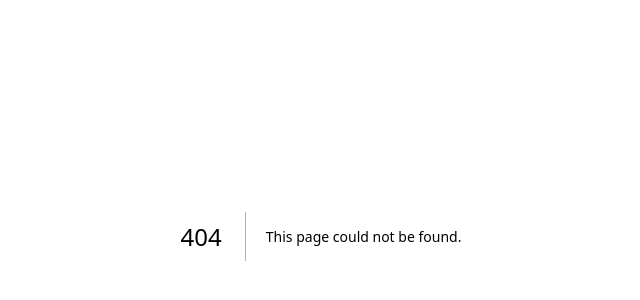
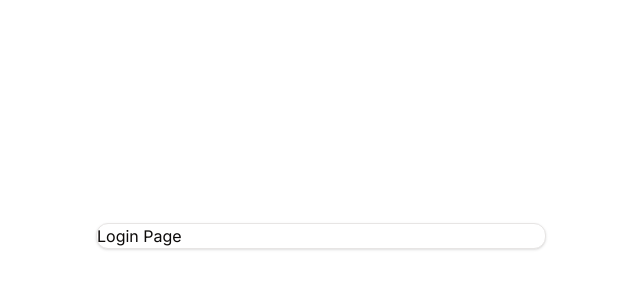
Before and after one commit to nakshatraraghav/discourse, a Next.js app: page /login in a window 1280 px wide. Before the commit this address had no page. Shown: the part 164-464 px from the top of the page, without its empty margins (319-959 px from the left). Built offline with nearby package versions, Linux system fonts and the light colour scheme.

Commit message:
(ui): authentication pages layout

```diff
--- /dev/null
+++ b/src/app/(auth)/layout.tsx
@@ -0,0 +1,12 @@
+import { Card } from "@/components/ui/card";
+import { PropsWithChildren } from "react";
+
+export default function AuthLayout({ children }: PropsWithChildren) {
+  return (
+    <div className="h-screen w-screen flex justify-center items-center">
+      <Card className="w-[350px] md:w-[450px] dark:bg-[#111111]">
+        {children}
+      </Card>
+    </div>
+  );
+}
--- /dev/null
+++ b/src/app/(auth)/login/page.tsx
@@ -0,0 +1,3 @@
+export default function LoginPage() {
+  return <div>Login Page</div>;
+}
--- /dev/null
+++ b/src/app/(auth)/register/page.tsx
@@ -0,0 +1,3 @@
+export default function RegisterPage() {
+  return <div>Register Page</div>;
+}
--- /dev/null
+++ b/src/components/ui/card.tsx
@@ -0,0 +1,76 @@
+import * as React from "react"
+
+import { cn } from "@/lib/utils"
+
+const Card = React.forwardRef<
+  HTMLDivElement,
+  React.HTMLAttributes<HTMLDivElement>
+>(({ className, ...props }, ref) => (
+  <div
+    ref={ref}
+    className={cn(
+      "rounded-xl border bg-card text-card-foreground shadow",
+      className
+    )}
+    {...props}
+  />
+))
+Card.displayName = "Card"
+
+const CardHeader = React.forwardRef<
+  HTMLDivElement,
+  React.HTMLAttributes<HTMLDivElement>
+>(({ className, ...props }, ref) => (
+  <div
+    ref={ref}
+    className={cn("flex flex-col space-y-1.5 p-6", className)}
+    {...props}
+  />
+))
+CardHeader.displayName = "CardHeader"
+
+const CardTitle = React.forwardRef<
+  HTMLParagraphElement,
+  React.HTMLAttributes<HTMLHeadingElement>
+>(({ className, ...props }, ref) => (
+  <h3
+    ref={ref}
+    className={cn("font-semibold leading-none tracking-tight", className)}
+    {...props}
+  />
+))
+CardTitle.displayName = "CardTitle"
+
+const CardDescription = React.forwardRef<
+  HTMLParagraphElement,
+  React.HTMLAttributes<HTMLParagraphElement>
+>(({ className, ...props }, ref) => (
+  <p
+    ref={ref}
+    className={cn("text-sm text-muted-foreground", className)}
+    {...props}
+  />
+))
+CardDescription.displayName = "CardDescription"
+
+const CardContent = React.forwardRef<
+  HTMLDivElement,
+  React.HTMLAttributes<HTMLDivElement>
+>(({ className, ...props }, ref) => (
+  <div ref={ref} className={cn("p-6 pt-0", className)} {...props} />
+))
+CardContent.displayName = "CardContent"
+
+const CardFooter = React.forwardRef<
+  HTMLDivElement,
+  React.HTMLAttributes<HTMLDivElement>
+>(({ className, ...props }, ref) => (
+  <div
+    ref={ref}
+    className={cn("flex items-center p-6 pt-0", className)}
+    {...props}
+  />
+))
+CardFooter.displayName = "CardFooter"
+
+export { Card, CardHeader, CardFooter, CardTitle, CardDescription, CardContent }
```
